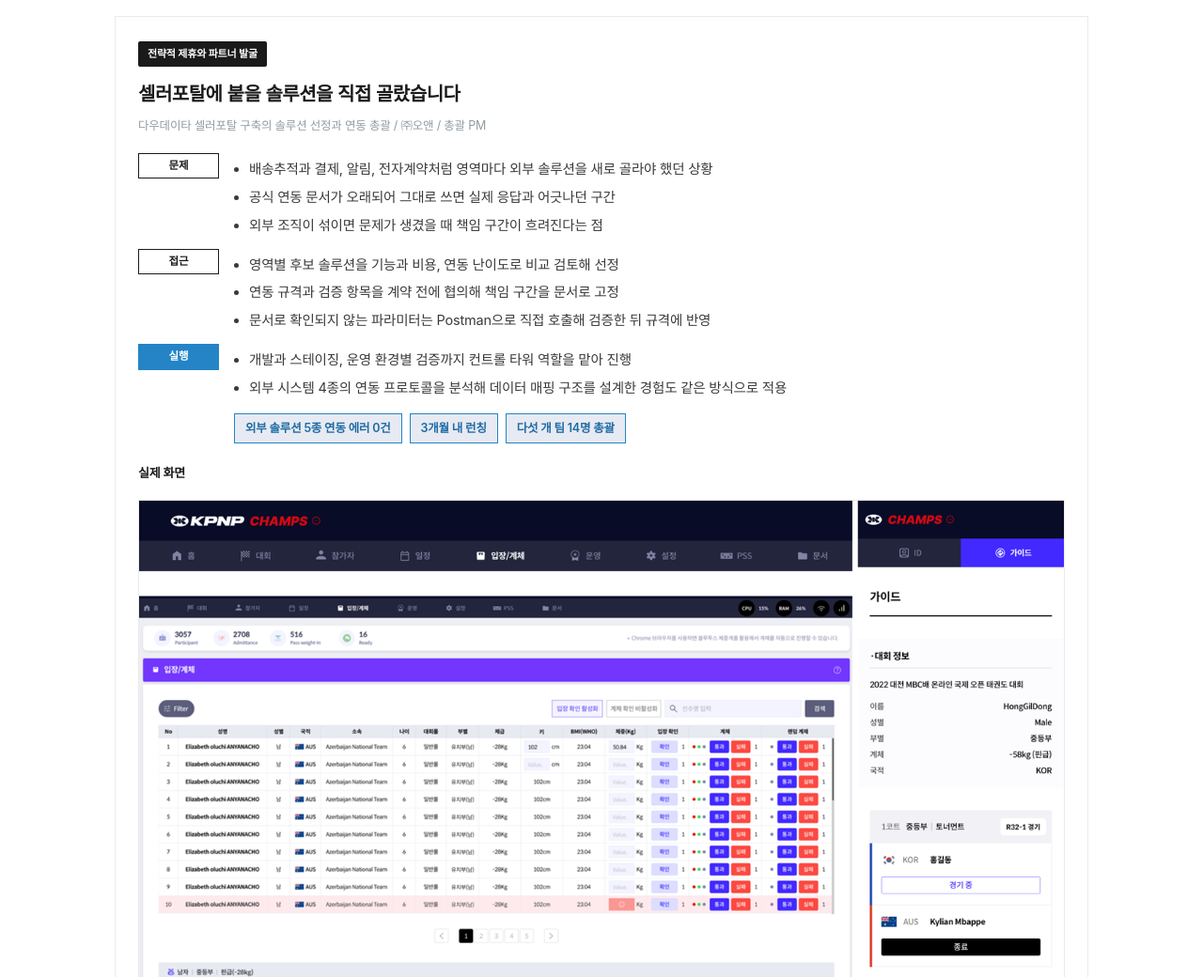
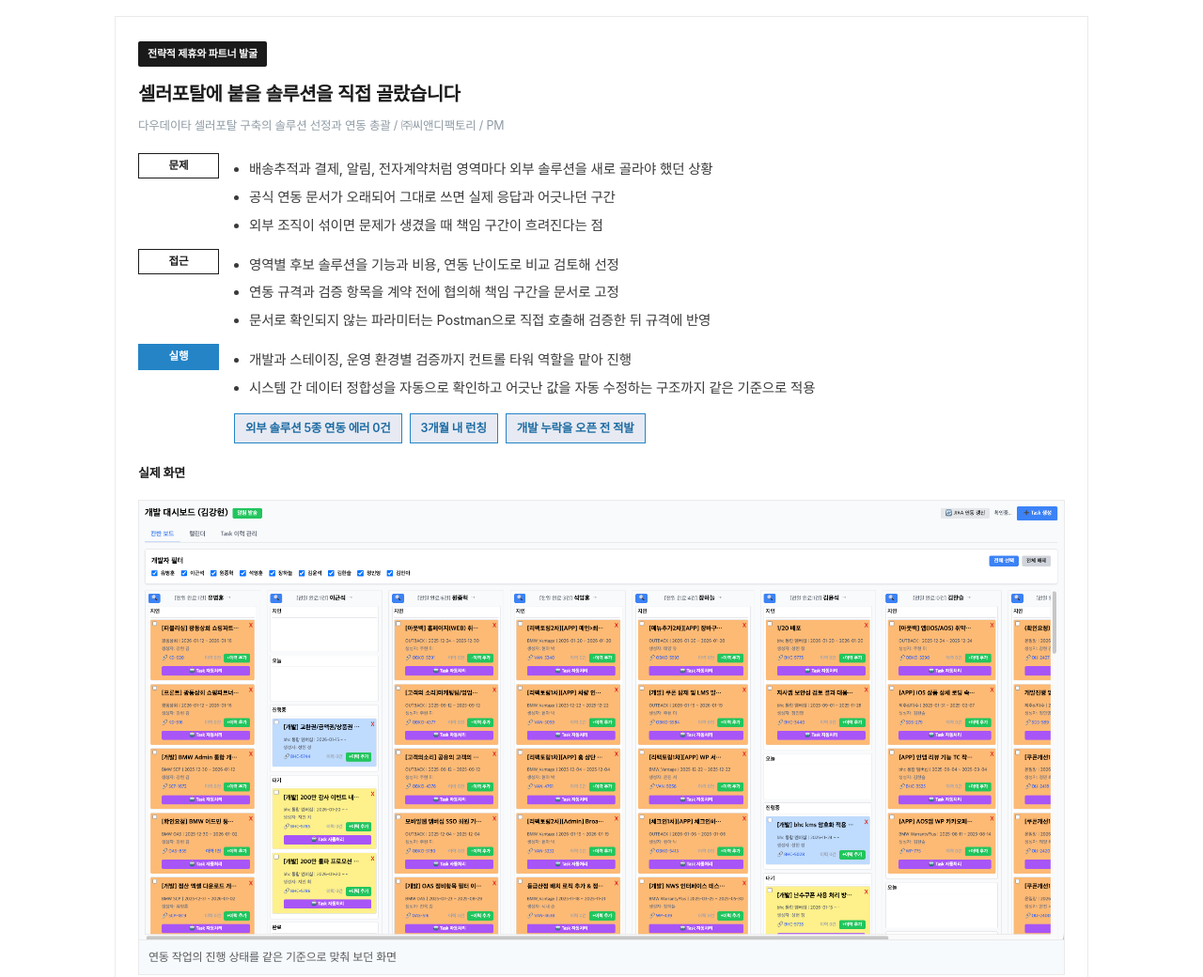
Before and after one commit to cndkanghyeon-arch/portfolio, a plain HTML site: page daou/index.html in a window 1280 px wide. Shown: the part 6915-7955 px from the top of the page at 94% size. Drawn offline with Linux system fonts and the light colour scheme; a web font is replaced by a local one.

Commit message:
Correct the Daou Data seller portal project attribution to C&D Factory
Co-Authored-By: Claude Opus 5 <noreply@anthropic.com>

```diff
--- a/daou/index.html
+++ b/daou/index.html
@@ -193,7 +193,7 @@
       <article class="card">
         <span class="tag">전략적 제휴와 파트너 발굴</span>
         <h3>셀러포탈에 붙을 솔루션을 직접 골랐습니다</h3>
-        <p class="meta">다우데이타 셀러포탈 구축의 솔루션 선정과 연동 총괄 / ㈜오앤 / 총괄 PM</p>
+        <p class="meta">다우데이타 셀러포탈 구축의 솔루션 선정과 연동 총괄 / ㈜씨앤디팩토리 / PM</p>
         <div class="flow">
           <div class="step"><span class="lb">문제</span><div><ul>
             <li>배송추적과 결제, 알림, 전자계약처럼 영역마다 외부 솔루션을 새로 골라야 했던 상황</li>
@@ -207,13 +207,13 @@
           </ul></div></div>
           <div class="step r"><span class="lb">실행</span><div><ul>
             <li>개발과 스테이징, 운영 환경별 검증까지 컨트롤 타워 역할을 맡아 진행</li>
-            <li>외부 시스템 4종의 연동 프로토콜을 분석해 데이터 매핑 구조를 설계한 경험도 같은 방식으로 적용</li>
+            <li>시스템 간 데이터 정합성을 자동으로 확인하고 어긋난 값을 자동 수정하는 구조까지 같은 기준으로 적용</li>
           </ul>
-          <div class="res"><span>외부 솔루션 5종 연동 에러 0건</span><span>3개월 내 런칭</span><span>다섯 개 팀 14명 총괄</span></div></div></div>
+          <div class="res"><span>외부 솔루션 5종 연동 에러 0건</span><span>3개월 내 런칭</span><span>개발 누락을 오픈 전 적발</span></div></div></div>
         </div>
         <div class="galhead">실제 화면</div>
         <div class="gal one">
-          <figure><img src="../assets/images/ovr/participants.png" alt="연동 관리 화면" loading="lazy" /><figcaption>여러 조직의 데이터를 같은 구조로 맞춰 관리하던 화면</figcaption></figure>
+          <figure><img src="../assets/images/dashboard/kanban.png" alt="연동 작업 현황 화면" loading="lazy" /><figcaption>연동 작업의 진행 상태를 같은 기준으로 맞춰 보던 화면</figcaption></figure>
         </div>
         <p class="apply"><b>다우기술에서라면</b> 제휴 후보를 기능 비교표로만 보지 않겠습니다. 연동 규격과 장애 시 책임 구간까지 적어 봐야 실제로 붙일 수 있는지가 갈렸습니다.</p>
       </article>
```
